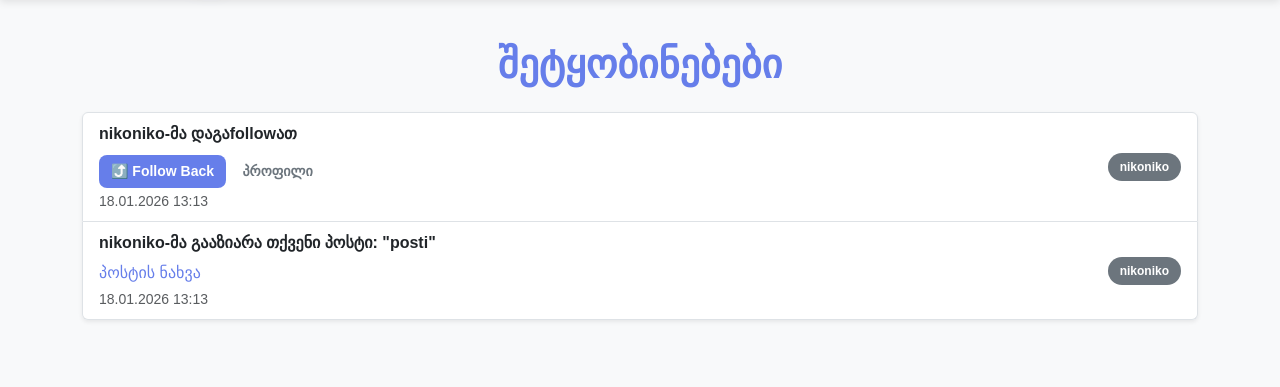
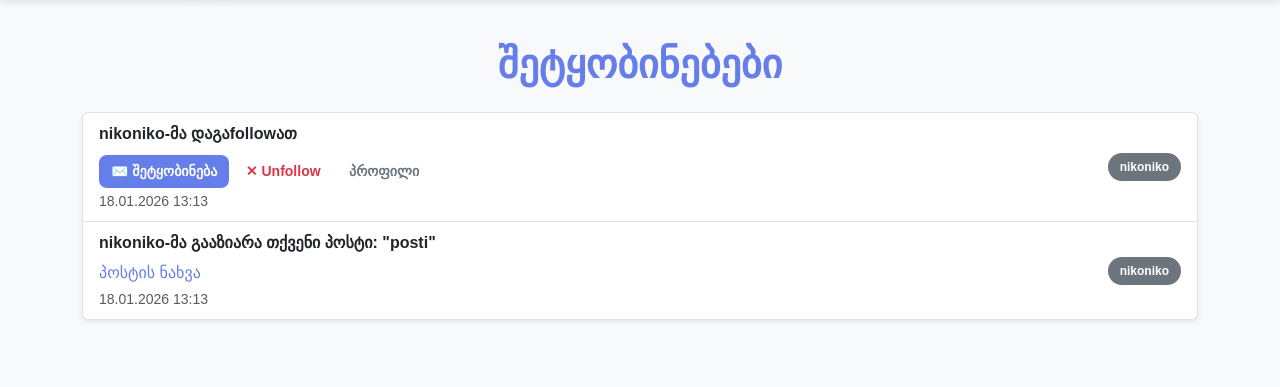
Before and after one commit to CHNiko1/devlog, a Flask app: page /notifications in a window 1280 px wide. Shown: the part 71-458 px from the top of the page. Run offline with Flask 3, Linux system fonts and the light colour scheme; a user stored in the database is signed in.

Commit message:
Update homepage and notifications templates

```diff
--- a/templates/index.html
+++ b/templates/index.html
@@ -43,7 +43,7 @@
                 <div class="card h-100 shadow-soft">
                     <img src="https://images.unsplash.com/photo-1494790108377-be9c29b29330?w=400&h=400&fit=crop" class="card-img-top" alt="Eka Beselia" style="height: 250px; object-fit: cover;">
                     <div class="card-body">
-                        <h5 class="card-title">ეკა ბესელია</h5>
+                        <h5 class="card-title">ვერა გოგრიჭიანი</h5>
                         <p class="card-text text-muted">Backend Developer</p>
                         <small class="text-muted">Python, Flask, Django</small>
                     </div>
@@ -54,7 +54,7 @@
                 <div class="card h-100 shadow-soft">
                     <img src="https://images.unsplash.com/photo-1500648767791-00dcc994a43e?w=400&h=400&fit=crop" class="card-img-top" alt="Nugzar Echekmadze" style="height: 250px; object-fit: cover;">
                     <div class="card-body">
-                        <h5 class="card-title">დავით აღმაშენებელი</h5>
+                        <h5 class="card-title">დავით მეგრელიძე</h5>
                         <p class="card-text text-muted">Full Stack Developer</p>
                         <small class="text-muted">Web, Mobile, Desktop</small>
                     </div>
@@ -65,7 +65,7 @@
                 <div class="card h-100 shadow-soft">
                     <img src="https://images.unsplash.com/photo-1438761681033-6461ffad8d80?w=400&h=400&fit=crop" class="card-img-top" alt="Tamo Varshalomidze" style="height: 250px; object-fit: cover;">
                     <div class="card-body">
-                        <h5 class="card-title">თამო ვარშალომიძე</h5>
+                        <h5 class="card-title">ტასო ჩიჩუას</h5>
                         <p class="card-text text-muted">DevOps Engineer</p>
                         <small class="text-muted">Docker, Kubernetes, Cloud</small>
                     </div>
--- a/templates/notifications.html
+++ b/templates/notifications.html
@@ -18,9 +18,18 @@
                         {% endif %}
                         {% if n.action == 'follow' and n.sender %}
                             <div class="mt-2">
-                                <form method="POST" action="{{ url_for('follow_back', username=n.sender.username) }}" style="display: inline;">
-                                    <button type="submit" class="btn btn-sm btn-primary">⤴️ Follow Back</button>
-                                </form>
+                                {% if n.sender in current_user.following %}
+                                    <form method="POST" action="{{ url_for('message_thread', username=n.sender.username) }}" style="display: inline;">
+                                        <a href="{{ url_for('message_thread', username=n.sender.username) }}" class="btn btn-sm btn-primary">✉️ შეტყობინება</a>
+                                    </form>
+                                    <form method="POST" action="{{ url_for('unfollow_user', username=n.sender.username) }}" style="display: inline;">
+                                        <button type="submit" class="btn btn-sm btn-outline-danger">✕ Unfollow</button>
+                                    </form>
+                                {% else %}
+                                    <form method="POST" action="{{ url_for('follow_back', username=n.sender.username) }}" style="display: inline;">
+                                        <button type="submit" class="btn btn-sm btn-primary">⤴️ Follow Back</button>
+                                    </form>
+                                {% endif %}
                                 <a href="{{ url_for('user_profile', username=n.sender.username) }}" class="btn btn-sm btn-outline-secondary">პროფილი</a>
                             </div>
                         {% endif %}
```
